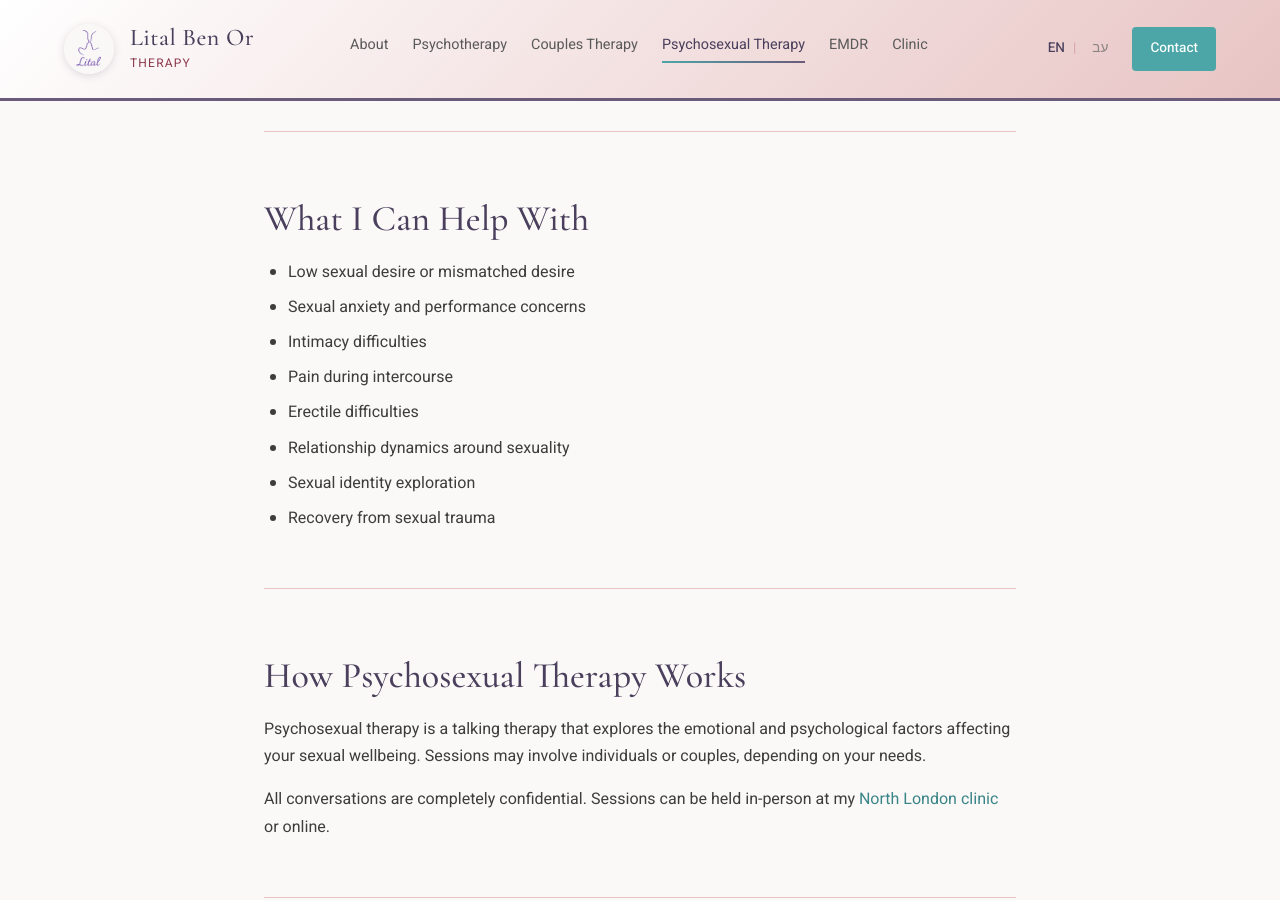
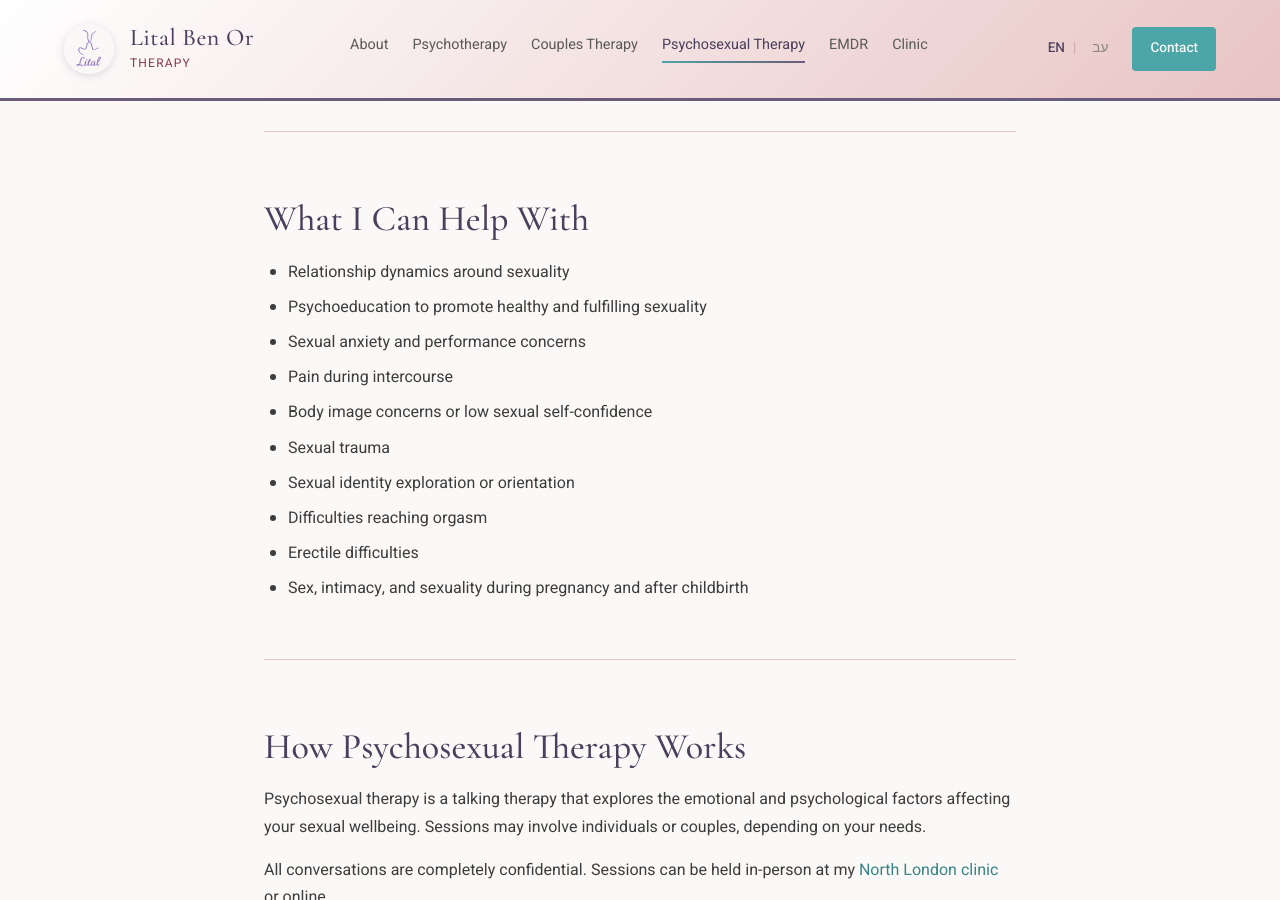
Before and after one commit to litalbenor/litalbenor.github.io, a Jekyll site: the page built from en/psychosexual-therapy.md, in a window 1280 px wide and 900 px high, scrolled down 484 px. Built offline with Jekyll 4.4.1, drawn with Linux system fonts in a browser that asks for light colours.

Commit message:
Update psychosexual therapy topics list

```diff
--- a/en/psychosexual-therapy.md
+++ b/en/psychosexual-therapy.md
@@ -27,14 +27,16 @@ permalink: /en/psychosexual-therapy
     <section class="content-section">
       <h2>What I Can Help With</h2>
       <ul>
-        <li>Low sexual desire or mismatched desire</li>
+        <li>Relationship dynamics around sexuality</li>
+        <li>Psychoeducation to promote healthy and fulfilling sexuality</li>
         <li>Sexual anxiety and performance concerns</li>
-        <li>Intimacy difficulties</li>
         <li>Pain during intercourse</li>
+        <li>Body image concerns or low sexual self-confidence</li>
+        <li>Sexual trauma</li>
+        <li>Sexual identity exploration or orientation</li>
+        <li>Difficulties reaching orgasm</li>
         <li>Erectile difficulties</li>
-        <li>Relationship dynamics around sexuality</li>
-        <li>Sexual identity exploration</li>
-        <li>Recovery from sexual trauma</li>
+        <li>Sex, intimacy, and sexuality during pregnancy and after childbirth</li>
       </ul>
     </section>
 
```
